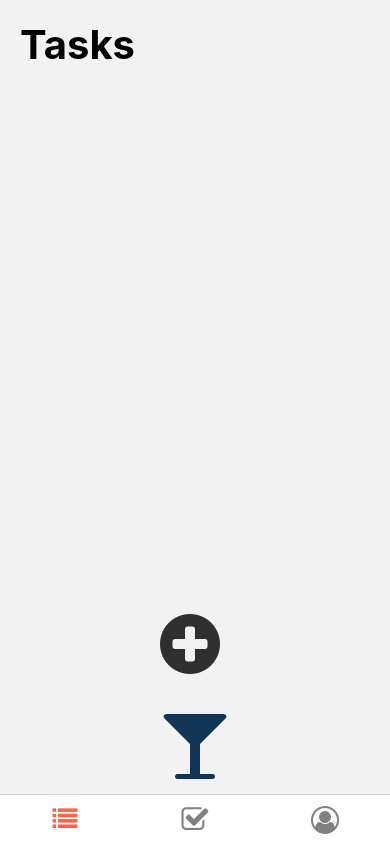
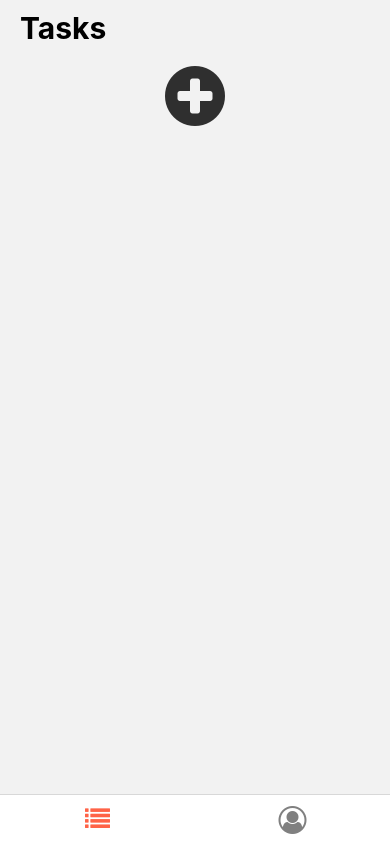
Before and after one commit to brendanpekck/JustToDo, a React Native app: screen / in a window 390 px wide. Built offline with nearby package versions, Linux system fonts and the light colour scheme.

Commit message:
Add user stats

```diff
--- a/App.js
+++ b/App.js
@@ -1,6 +1,6 @@
 import React, {useEffect, useState} from "react";
 import { StyleSheet, Text, View, ScrollView, Button, StatusBar, TouchableOpacity, Pressable, TextInput, FlatList, Alert } from "react-native";
-import { NavigationContainer } from "@react-navigation/native";
+import { NavigationContainer, useIsFocused } from "@react-navigation/native";
 import { createNativeStackNavigator } from "@react-navigation/native-stack";
 import { createBottomTabNavigator, useBottomTabBarHeight } from "@react-navigation/bottom-tabs";
 import VectorIcons from "react-native-vector-icons/FontAwesome";
@@ -16,6 +16,14 @@ const Tab = createBottomTabNavigator();
 let taskID = 0;
 //store username
 let userName = "bruh";
+//sign in "token"
+let signedIn = false;
+//track finished task
+let finishedTask = 0;
+//track pending task
+let pendingTask = 0;
+//tasks count update switch
+let taskUpdate = false;
 
 //home screen/list of todo items
 function HomeScreen() {
@@ -29,25 +37,24 @@ function HomeScreen() {
   const [taskItem, setTaskItem] = useState("");
   //list of all todo items
   const [taskList, setTaskList] = useState([]);
-  //individual completed todo items
-  const [completeTask, setCompleteTask] = useState("");
   //list of all completed todo items
   const [completeList, setCompleteList] = useState([]);
   //submit button state
   const [disabled, setDisabled] = useState(true);
 
-  //store data locally
+  //add todo item to todo list
   const storeData = async (value) => {
     try {
       await AsyncStorage.setItem("tasky", JSON.stringify([...taskList, value]));
       setTaskList([...taskList, value]);
       setTaskItem("");
+      pendingTask++;
     } catch (e) {
       console.log("store error");
     }
   }
 
-  //get locally stored data
+  //debug - get locally stored data - REMOVE
   const getData = async () => {
     try {
       const jsonValue = await AsyncStorage.getItem("compl");
@@ -64,6 +71,7 @@ function HomeScreen() {
       const deleteItem = taskList.filter(item => item.id != key);
       setTaskList(deleteItem);
       await AsyncStorage.setItem("tasky", JSON.stringify(deleteItem));
+      pendingTask--;
     } catch (e) {
       console.log("delete error");
     }
@@ -87,6 +95,7 @@ function HomeScreen() {
       removeData(value.id);
       await AsyncStorage.setItem("compl", JSON.stringify([...completeList, value]));
       setCompleteList([...completeList, value]);
+      finishedTask++;
     } catch (e) {
       console.log("mark error");
     }
@@ -98,6 +107,7 @@ function HomeScreen() {
       const deleteItem = completeList.filter(item => item.id != key);
       setCompleteList(deleteItem);
       await AsyncStorage.setItem("compl", JSON.stringify(deleteItem));
+      finishedTask--;
     } catch (e) {
       console.log("remove complete error");
     }
@@ -114,7 +124,7 @@ function HomeScreen() {
   return (
     <ScrollView contentContainerStyle={styles.basic}>
       <View style={styles.textHeader}>
-          <Text style={styles.headerFont}>Tasks</Text>
+          <Text style={styles.smallerHeader}>Tasks</Text>
       </View>
       {/* render out all todo items */}
       {taskList.map((item, id) => (
@@ -131,16 +141,6 @@ function HomeScreen() {
           {/* mark todo item complete */}
           <TouchableOpacity onPress={() => {completedTask({id: item.id, item: item.item})}}>
               <VectorIcons name="check" color="#123456" size={70}/>
-          </TouchableOpacity>
-        </View>
-      ))}
-      {/* render out all completed todo items */}
-      {completeList.map((item, id) => (
-        <View key={id} style={styles.listItem}>
-          <Text style={styles.textSize}>{item.item}</Text>
-          {/* remove completed todo item */}
-          <TouchableOpacity onPress={() => {removeComplete(item.id)}}>
-              <VectorIcons name="remove" color="#123456" size={70}/>
           </TouchableOpacity>
         </View>
       ))}
@@ -185,45 +185,65 @@ function HomeScreen() {
         </Modal>
       </View>
       {/* button for user input pop up */}
-      <View style={styles.botCen}>
+      <View>
         <TouchableOpacity style={styles.taskButton} onPress={() => setAddModal(true)}>
             <VectorIcons name="plus-circle" color="#2F2F2F" size={70}/>
         </TouchableOpacity>
-        {/* debug - check local storage - REMOVE */}
-        <TouchableOpacity style={styles.taskButton} onPress={() => {getData()}}>
-            <VectorIcons name="glass" color="#123456" size={70}/>
-        </TouchableOpacity>
       </View>
+      {/* render out all completed todo items */}
+      {completeList.length > 0 ? <View style={styles.textHeader}><Text style={styles.smallerHeader}>Completed Tasks</Text></View> : null }
+      {completeList.map((item, id) => (
+          <View key={id} style={styles.listItem}>
+            <Text style={styles.textSize}>{item.item}</Text>
+            {/* remove completed todo item */}
+            <TouchableOpacity onPress={() => {removeComplete(item.id)}}>
+                <VectorIcons name="remove" color="#123456" size={70}/>
+            </TouchableOpacity>
+          </View>
+      ))}
     </ScrollView>
   );
 }
 
-function CompleteScreen() {
+function AccountScreen({ navigation }) {
+  const signOut = () => {
+    signedIn = false;
+    navigation.navigate("SignIn");
+  }
+
+  const isFocused = useIsFocused();
+
+  isFocused? taskUpdate = !taskUpdate : null;
+
+  useEffect(() => {
+    console.log("meow");
+  }, [taskUpdate])
+
   return (
     <ScrollView contentContainerStyle={styles.basic}>
       <View style={styles.textHeader}>
-          <Text style={styles.headerFont}>Completed Tasks</Text>
+          <Text style={styles.smallerHeader}>Hi, {userName}</Text>
       </View>
-    </ScrollView>
-  );
-}
-
-function AccountScreen() {
-  return (
-    <ScrollView contentContainerStyle={styles.basic}>
-      <View style={styles.textHeader}>
-          <Text style={styles.headerFont}>Hi, {userName}</Text>
-      </View>
-      <View>
-        <View>
-
+      <View style={styles.inlineEvenly}>
+        <View style={styles.statBox}>
+          <View style={styles.numBox}>
+            <Text style={styles.statNum}>{finishedTask}</Text>
+          </View>
+          <View style={styles.textBox}>
+            <Text style={styles.statText}>Completed Tasks</Text>
+          </View>
         </View>
-        <View>
-
+        <View style={styles.statBox}>
+          <View style={styles.numBox}>
+            <Text style={styles.statNum}>{pendingTask}</Text>
+          </View>
+          <View style={styles.textBox}>
+            <Text style={styles.statText}>Pending Tasks</Text>
+          </View>
         </View>
       </View>
       <View style={styles.smallView}>
-        <TouchableOpacity onPress={() => {navigation.navigate("SignUp")}}>
+        <TouchableOpacity onPress={() => {signOut()}}>
           <Text style={styles.logoutLink}>Log out {userName}</Text>
         </TouchableOpacity>
       </View>
@@ -249,14 +269,6 @@ function TabNavigator() {
         options={{
           tabBarLabel: "Home",
           tabBarIcon: ({focused}) => (<VectorIcons name="list" color={focused? "#ff6347": "#808080"} size={25}/>)
-        }}
-      />
-      <Tab.Screen
-        name="Complete"
-        component={CompleteScreen}
-        options={{
-          tabBarLabel: "Complete",
-          tabBarIcon: ({focused}) => (<VectorIcons name="check-square-o" color={focused? "#ff6347": "#808080"} size={29}/>)
         }}
       />
       <Tab.Screen
@@ -333,9 +345,9 @@ function SignInScreen({ navigation }) {
           </TouchableOpacity>
         </View>
         <View style={styles.smallView}>
-          <Text style={styles.registerText}>Don't have an account? </Text>
+          <Text style={styles.smallText}>Don't have an account? </Text>
           <TouchableOpacity onPress={() => {navigation.navigate("SignUp")}}>
-            <Text style={styles.registerLink}>Sign up.</Text>
+            <Text style={styles.smallLink}>Sign up</Text>
           </TouchableOpacity>
         </View>
       </View>
@@ -395,6 +407,12 @@ function SignUpScreen({ navigation }) {
               <VectorIcons name="arrow-circle-right" color="#123456" size={70}/>
           </TouchableOpacity>
         </View>
+        <View style={styles.smallView}>
+          <Text style={styles.smallText}>Have an account? </Text>
+          <TouchableOpacity onPress={() => {navigation.navigate("SignIn")}}>
+            <Text style={styles.smallLink}>Log in</Text>
+          </TouchableOpacity>
+        </View>
       </View>
     </ScrollView>
   );
@@ -422,11 +440,6 @@ const styles = StyleSheet.create({
     flexGrow: 1
   },
 
-  botCen: {
-    justifyContent: "flex-end",
-    flex: 1
-  },
-
   enabledButton: {
     opacity: 1
   },
@@ -436,7 +449,7 @@ const styles = StyleSheet.create({
   },
 
   taskButton: {
-    margin: 15
+    marginTop: 5,
   },
 
   generalModal: {
@@ -448,6 +461,13 @@ const styles = StyleSheet.create({
   inlineTogether: {
     flexDirection: "row",
     justifyContent: "space-between"
+  },
+
+  inlineEvenly: {
+    flexDirection: "row",
+    justifyContent: "space-evenly",
+    width: "100%",
+    flexGrow: 1
   },
 
   lineText: {
@@ -474,7 +494,7 @@ const styles = StyleSheet.create({
 
   listItem: {
     padding: 20,
-    marginTop: 10,
+    margin: 5,
     width: "90%",
     borderRadius: 10,
     backgroundColor: "#ffffff",
@@ -503,7 +523,10 @@ const styles = StyleSheet.create({
 
   textHeader: {
     width: "100%",
-    padding: 20
+    paddingTop: 10,
+    paddingBottom: 10,
+    paddingLeft: 20,
+    paddingRight: 20
   },
 
   headerFont: {
@@ -520,11 +543,11 @@ const styles = StyleSheet.create({
     alignItems: "flex-end"
   },
 
-  registerText: {
+  smallText: {
     fontSize: 14
   },
 
-  registerLink: {
+  smallLink: {
     fontSize: 14,
     color: "#2771ba"
   },
@@ -532,5 +555,48 @@ const styles = StyleSheet.create({
   logoutLink: {
     fontSize: 14,
     color: "#ba2727"
+  },
+
+  smallerHeader: {
+    fontSize: 30,
+    fontWeight: "bold"
+  },
+
+  itemCenter: {
+    padding: 20,
+    margin: 5,
+    width: "90%",
+    borderRadius: 10,
+    backgroundColor: "#c2d9f0",
+    alignItems: "center"
+  },
+
+  statBox: {
+    width: "45%",
+    height: "30%",
+    backgroundColor: "#ffffff",
+    borderRadius: 10
+  },
+
+  numBox: {
+    alignItems: "center",
+    justifyContent: "center",
+    flex: 1,
+  },
+
+  textBox: {
+    alignItems: "center",
+    justifyContent: "center",
+    padding: 10
+  },
+
+  statNum: {
+    fontSize: 30,
+    fontWeight: "bold"
+  },
+
+  statText: {
+    fontSize: 14,
+    opacity: 0.7
   }
 });
```
Also changed, not shown: package.json (+4 -4 lines), 1 other file (tests, documents, lock files or other folders).
